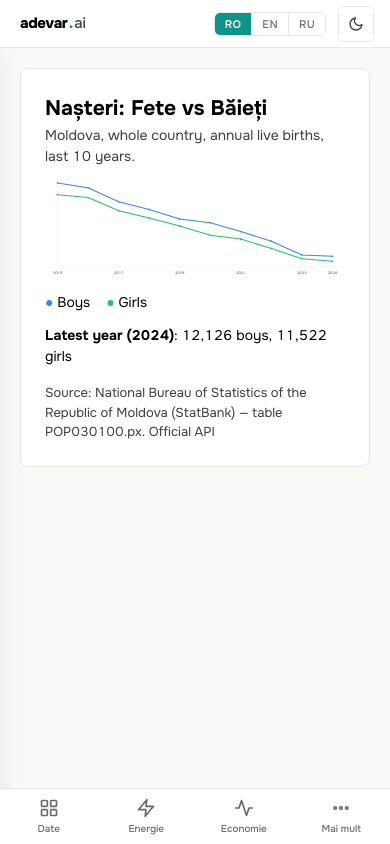
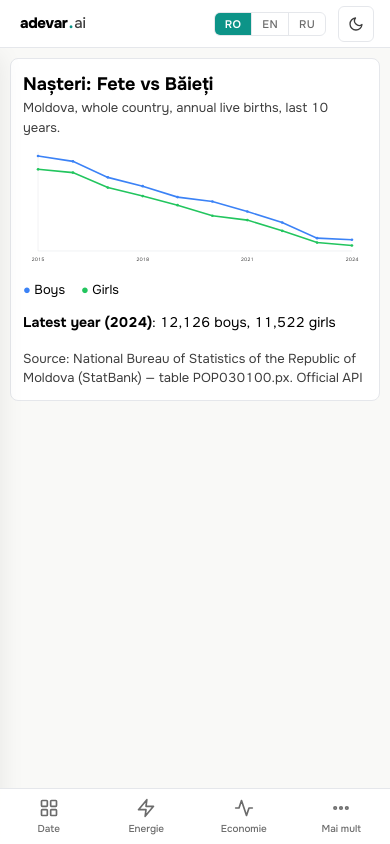
Before and after one commit to pvv-star/adevar-web, a Next.js app: page /chart/births-sex in a window 390 px wide. Built offline with nearby package versions, Linux system fonts and the light colour scheme.

Commit message:
fix(mobile): improve births chart responsiveness on small screens

```diff
--- a/components/BirthsSexChart.js
+++ b/components/BirthsSexChart.js
@@ -1,12 +1,24 @@
 'use client';
+
+import { useEffect, useState } from 'react';
 
 export default function BirthsSexChart({ data, title }) {
   const series = data?.series || [];
+  const [isMobile, setIsMobile] = useState(false);
+
+  useEffect(() => {
+    const mq = window.matchMedia('(max-width: 768px)');
+    const apply = () => setIsMobile(mq.matches);
+    apply();
+    mq.addEventListener('change', apply);
+    return () => mq.removeEventListener('change', apply);
+  }, []);
+
   if (!series.length) return null;
 
-  const w = 860;
-  const h = 320;
-  const pad = 36;
+  const w = isMobile ? 640 : 860;
+  const h = isMobile ? 240 : 320;
+  const pad = isMobile ? 28 : 36;
   const years = series.map((d) => d.year);
   const minY = Math.min(...series.map((d) => Math.min(d.male, d.female)));
   const maxY = Math.max(...series.map((d) => Math.max(d.male, d.female)));
@@ -22,14 +34,15 @@ export default function BirthsSexChart({ data, title }) {
   const latest = series[series.length - 1];
 
   return (
-    <div className="page-scroll" style={{ padding: 20 }}>
-      <div className="inst-card" style={{ maxWidth: 980, margin: '0 auto' }}>
-        <h2 style={{ marginTop: 0 }}>{title}</h2>
-        <p style={{ color: 'var(--text-secondary)', marginTop: 0 }}>
+    <div className="page-scroll" style={{ padding: isMobile ? 10 : 20 }}>
+      <div className="inst-card" style={{ maxWidth: 980, margin: '0 auto', padding: isMobile ? 12 : 20 }}>
+        <h2 style={{ marginTop: 0, fontSize: isMobile ? 18 : 28 }}>{title}</h2>
+        <p style={{ color: 'var(--text-secondary)', marginTop: 0, fontSize: isMobile ? 13 : 16 }}>
           Moldova, whole country, annual live births, last 10 years.
         </p>
 
-        <svg viewBox={`0 0 ${w} ${h}`} width="100%" role="img" aria-label="Live births male vs female">
+        <div style={{ width: '100%', overflowX: 'auto' }}>
+          <svg viewBox={`0 0 ${w} ${h}`} width="100%" role="img" aria-label="Live births male vs female">
           <line x1={pad} y1={h - pad} x2={w - pad} y2={h - pad} stroke="var(--border)" />
           <line x1={pad} y1={pad} x2={pad} y2={h - pad} stroke="var(--border)" />
 
@@ -40,16 +53,17 @@ export default function BirthsSexChart({ data, title }) {
             <g key={d.year}>
               <circle cx={x(i)} cy={y(d.male)} r="2.5" fill="#3b82f6" />
               <circle cx={x(i)} cy={y(d.female)} r="2.5" fill="#22c55e" />
-              {i % 2 === 0 || i === series.length - 1 ? (
-                <text x={x(i)} y={h - 12} textAnchor="middle" fontSize="10" fill="var(--text-secondary)">
+              {(isMobile ? i % 3 === 0 : i % 2 === 0) || i === series.length - 1 ? (
+                <text x={x(i)} y={h - 10} textAnchor="middle" fontSize={isMobile ? '9' : '10'} fill="var(--text-secondary)">
                   {d.year}
                 </text>
               ) : null}
             </g>
           ))}
-        </svg>
+          </svg>
+        </div>
 
-        <div style={{ display: 'flex', gap: 16, marginTop: 8, fontSize: 14 }}>
+        <div style={{ display: 'flex', gap: 16, marginTop: 8, fontSize: isMobile ? 13 : 14, flexWrap: 'wrap' }}>
           <span><b style={{ color: '#3b82f6' }}>●</b> Boys</span>
           <span><b style={{ color: '#22c55e' }}>●</b> Girls</span>
         </div>
```
